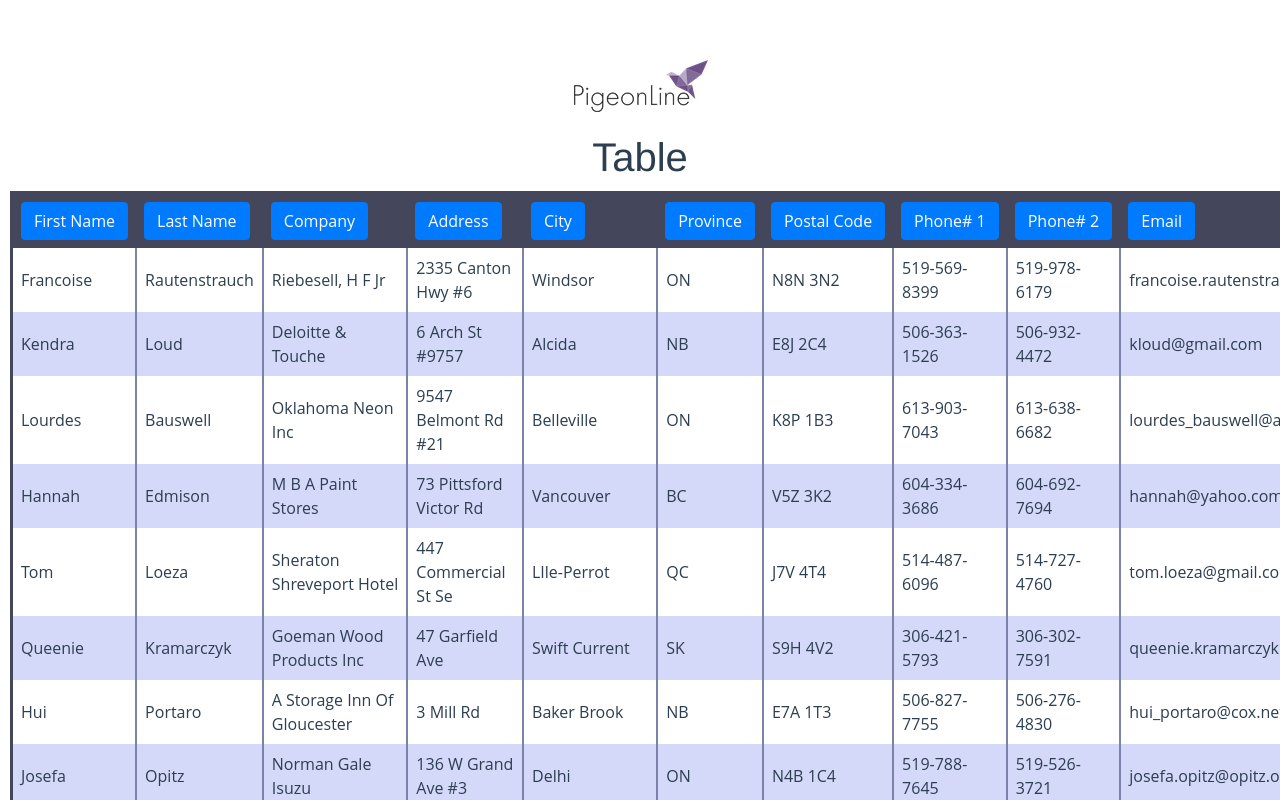
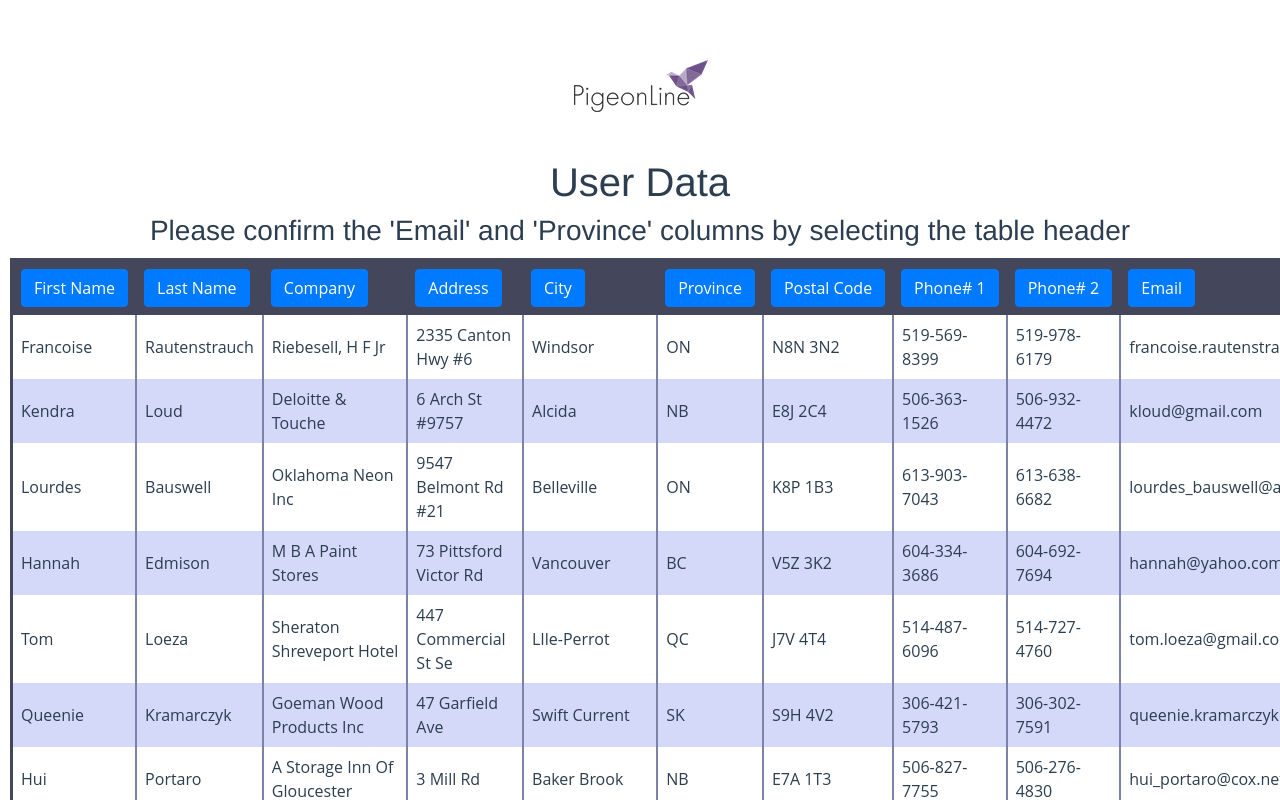
Before and after one commit to StanleyTYLau/pigeonline, a Vue app: page / in a window 1280 px wide. Shown: the top 800 px of the page. Built offline with nearby package versions, Linux system fonts and the light colour scheme.

Commit message:
added titles

```diff
--- a/src/App.vue
+++ b/src/App.vue
@@ -53,6 +53,6 @@ export default {
 
 #chart {
   width: 60%;
-  margin: 0 auto;
+  margin: 0 auto 25px auto;
 }
 </style>
--- a/src/components/ChartParent.vue
+++ b/src/components/ChartParent.vue
@@ -1,6 +1,7 @@
 <template>
 
   <div id="chart">
+    <h1>User Emails</h1>
     <span>Filter by province: </span>
     <select v-model="provSelect" v-on:change="changeProv()">
     <option disabled value="">Please select one</option>
--- a/src/components/Table.vue
+++ b/src/components/Table.vue
@@ -1,21 +1,21 @@
 <template>
   <div>
-    <h1>Table</h1>
-
+    <h1>User Data</h1>
+    <h3>Please confirm the 'Email' and 'Province' columns by selecting the table header</h3>
     <table id="table1">
       <thead>
         <tr>
-          <th nowrap><b-button :pressed.sync="toggle1" variant="primary">First Name</b-button></th>
-          <th nowrap><b-button :pressed.sync="toggle2" variant="primary">Last Name</b-button></th>
-          <th nowrap><b-button :pressed.sync="toggle3" variant="primary">Company</b-button></th>
-          <th nowrap><b-button :pressed.sync="toggle4" variant="primary">Address</b-button></th>
-          <th nowrap><b-button :pressed.sync="toggle5" variant="primary">City</b-button></th>
+          <th nowrap><b-button :pressed.sync="toggle1" variant="primary" v-on:click="checkEmailProv()">First Name</b-button></th>
+          <th nowrap><b-button :pressed.sync="toggle2" variant="primary" v-on:click="checkEmailProv()">Last Name</b-button></th>
+          <th nowrap><b-button :pressed.sync="toggle3" variant="primary" v-on:click="checkEmailProv()">Company</b-button></th>
+          <th nowrap><b-button :pressed.sync="toggle4" variant="primary" v-on:click="checkEmailProv()">Address</b-button></th>
+          <th nowrap><b-button :pressed.sync="toggle5" variant="primary" v-on:click="checkEmailProv()">City</b-button></th>
           <th nowrap><b-button :pressed.sync="toggle6" variant="primary" v-on:click="checkEmailProv()">Province</b-button></th>
-          <th nowrap><b-button :pressed.sync="toggle7" variant="primary">Postal Code</b-button></th>
-          <th nowrap><b-button :pressed.sync="toggle8" variant="primary">Phone# 1</b-button></th>
-          <th nowrap><b-button :pressed.sync="toggle9" variant="primary">Phone# 2</b-button></th>
+          <th nowrap><b-button :pressed.sync="toggle7" variant="primary" v-on:click="checkEmailProv()">Postal Code</b-button></th>
+          <th nowrap><b-button :pressed.sync="toggle8" variant="primary" v-on:click="checkEmailProv()">Phone# 1</b-button></th>
+          <th nowrap><b-button :pressed.sync="toggle9" variant="primary" v-on:click="checkEmailProv()">Phone# 2</b-button></th>
           <th nowrap><b-button :pressed.sync="toggle10" variant="primary" v-on:click="checkEmailProv()">Email</b-button></th>
-          <th nowrap><b-button :pressed.sync="toggle11" variant="primary">Web</b-button></th>
+          <th nowrap><b-button :pressed.sync="toggle11" variant="primary" v-on:click="checkEmailProv()">Web</b-button></th>
         </tr>
       </thead>
 
@@ -60,7 +60,7 @@ export default {
   methods: {
     checkEmailProv() {
       if (this.toggle6 && this.toggle10 && !this.toggle1 && !this.toggle2 && !this.toggle3 &&
-      !this.toggle4 && !this.toggle5 && !this.toggle8 && !this.toggle9 && !this.toggle11){
+      !this.toggle4 && !this.toggle5 && !this.toggle7 && !this.toggle8 && !this.toggle9 && !this.toggle11){
         this.$emit('show', true);
       }
     }
```
